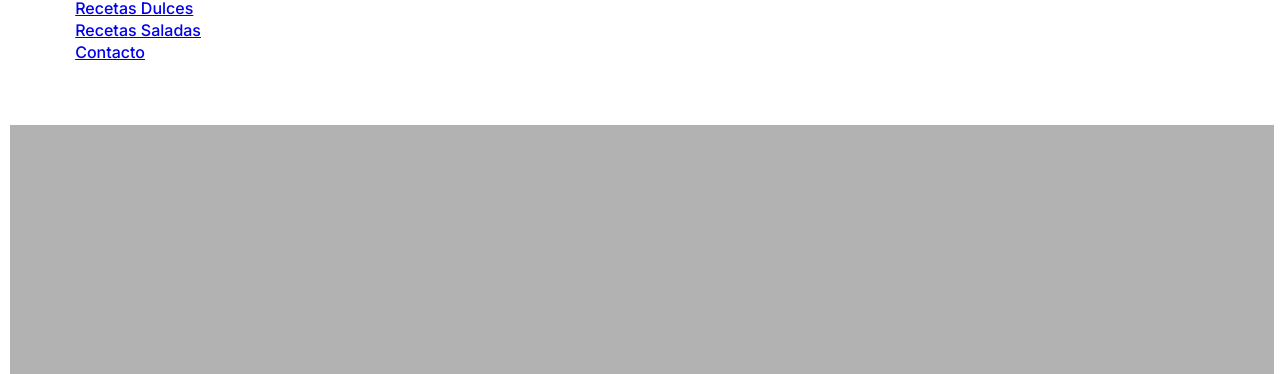
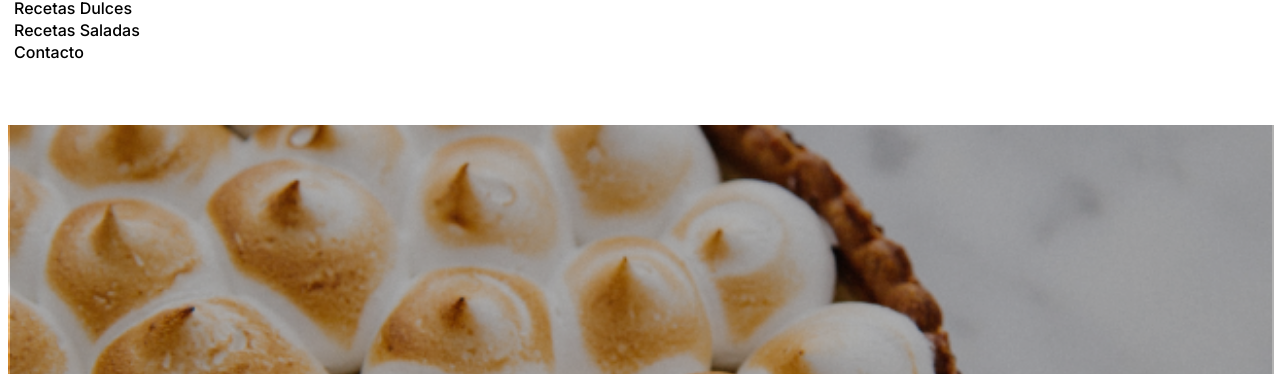
Before and after one commit to antulips/LemonPie, a plain HTML site: page index.html in a window 1280 px wide. Shown: the part 55-429 px from the top of the page. Drawn offline with Linux system fonts and the light colour scheme.

Commit message:
[FIX] LemonPie Style

```diff
--- a/css/style.css
+++ b/css/style.css
@@ -5,11 +5,17 @@
     padding: 0;
 }
 
+a {
+    color: #000000;
+    text-decoration: none;
+}
+
 .imagen {
     background-attachment: scroll;
-    background-image: url("img/lemon-pie.png");
+    background-image: url("../img/lemon-pie.png");
     background-position-y: 80%;
     background-size: cover;
+    opacity: 10;
 }
 
 .titulo {
@@ -47,11 +53,11 @@ h3 {
     margin-bottom: 20px;
 }
 
-ul {
+main ul {
     margin-left: 5%;
 }
 
 ol {
-    margin-left: 2%;
+    margin-left: 3%;
     margin-bottom: 45px;
 }
```
